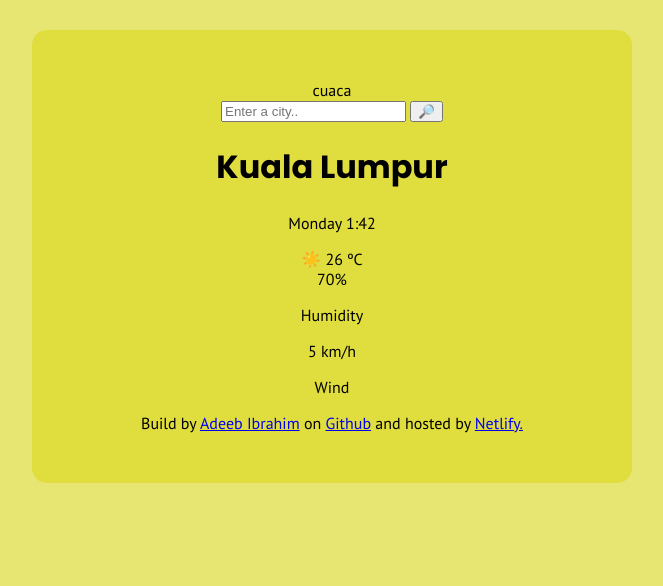
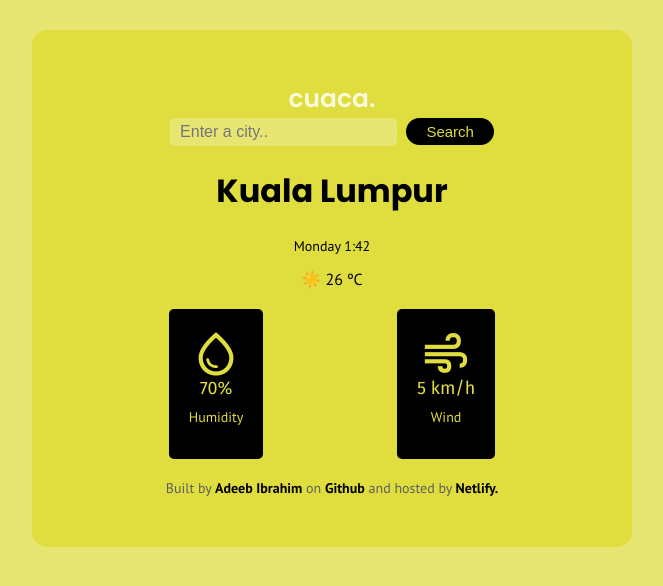
Before and after one commit to yanaadeeb/cuaca-app, a plain HTML site: page index.html in a window 1280 px wide. Shown: the whole page, without its empty margins (308-971 px from the left). Drawn offline with nearby package versions, Linux system fonts and the light colour scheme.

Commit message:
added styles to main container.

```diff
--- a/index.html
+++ b/index.html
@@ -10,15 +10,33 @@
       href="https://fonts.googleapis.com/css2?family=Fira+Sans:ital,wght@0,100;0,200;0,300;0,400;0,500;0,600;0,700;0,800;0,900;1,100;1,200;1,300;1,400;1,500;1,600;1,700;1,800;1,900&family=PT+Sans:ital,wght@0,400;0,700;1,400;1,700&family=Poppins:ital,wght@0,100;0,200;0,300;0,400;0,500;0,600;0,700;0,800;0,900;1,100;1,200;1,300;1,400;1,500;1,600;1,700;1,800;1,900&display=swap"
       rel="stylesheet"
     />
+    <link
+      rel="stylesheet"
+      href="https://fonts.googleapis.com/icon?family=Material+Icons"
+    />
+    <link
+      rel="stylesheet"
+      href="https://fonts.googleapis.com/css2?family=Material+Symbols+Outlined:opsz,wght,FILL,GRAD@20..48,100..700,0..1,-50..200"
+    />
+    <link
+      rel="stylesheet"
+      href="https://fonts.googleapis.com/css2?family=Material+Symbols+Outlined:opsz,wght,FILL,GRAD@20..48,100..700,0..1,-50..200"
+    />
+
     <title>Cuaca App</title>
   </head>
   <body>
     <div class="mainContainer">
-      <span class="logo">cuaca</span>
+      <span class="logo">cuaca.</span>
       <header>
-        <form>
-          <input type="search" placeholder="Enter a city.." required />
-          <input type="submit" value="🔎" />
+        <form class="searchForm">
+          <input
+            type="search"
+            placeholder="Enter a city.."
+            required
+            class="search-form-input"
+          />
+          <input type="submit" value="Search" class="search-form-button" />
         </form>
       </header>
       <main>
@@ -31,14 +49,22 @@
           <span id="temperature">26 ºC</span>
         </div>
         <div class="weatherInfo">
-          <span id="humidity"> 70%</span>
-          <p>Humidity</p>
-          <span id="wind">5 km/h</span>
-          <p>Wind</p>
+          <div class="currentHumidity">
+            <span class="material-symbols-outlined"> water_drop </span>
+            <br />
+            <span id="humidity"> 70%</span>
+            <p>Humidity</p>
+          </div>
+          <div class="currentWind">
+            <span class="material-symbols-outlined"> air </span>
+            <br />
+            <span id="wind">5 km/h</span>
+            <p>Wind</p>
+          </div>
         </div>
       </main>
       <footer>
-        Build by
+        Built by
         <a href="https://github.com/yanaadeeb" target="_blank">
           Adeeb Ibrahim</a
         >
--- a/src/style.css
+++ b/src/style.css
@@ -1,6 +1,12 @@
 body {
   background-color: #e8e673;
   font-family: "PT Sans", sans-serif;
+}
+
+a {
+  color: black;
+  text-decoration: none;
+  font-weight: 600;
 }
 
 .mainContainer {
@@ -12,6 +18,69 @@ body {
   text-align: center;
 }
 
+.logo {
+  font-family: "Poppins", sans-serif;
+  font-size: 25px;
+  color: #f9f9dc;
+  font-weight: 600;
+}
+
+.search-form-input {
+  background-color: #e8e673;
+  border-width: 2px;
+  border-style: none;
+  border-radius: 5px;
+  padding: 5px 10px;
+  font-size: 16px;
+}
+
+.search-form-button {
+  background-color: black;
+  border-width: 2px;
+  border-style: none;
+  border-color: black;
+  border-radius: 20px;
+  padding: 5px 20px;
+  font-size: 15px;
+  margin-left: 5px;
+  color: #e0dd3e;
+}
+
+.weatherInfo {
+  display: flex;
+  justify-content: space-around;
+  padding: 20px;
+}
+
+.currentWind,
+.currentHumidity {
+  background-color: black;
+  color: #e0dd3e;
+  padding: 20px;
+  border-radius: 5px;
+  line-height: 15px;
+}
+
+.material-symbols-outlined {
+  font-variation-settings: "FILL" 0, "wght" 600, "GRAD" 0, "opsz" 48;
+  font-size: 50px !important;
+}
+
+#humidity,
+#wind {
+  font-size: 18px;
+  font-family: "Fira Sans", sans-serif;
+}
+
+p {
+  font-size: 14px;
+}
+
+footer {
+  font-size: 14px;
+  color: rgb(95, 94, 94);
+}
+
 h1 {
   font-family: "Poppins", sans-serif;
 }
```
